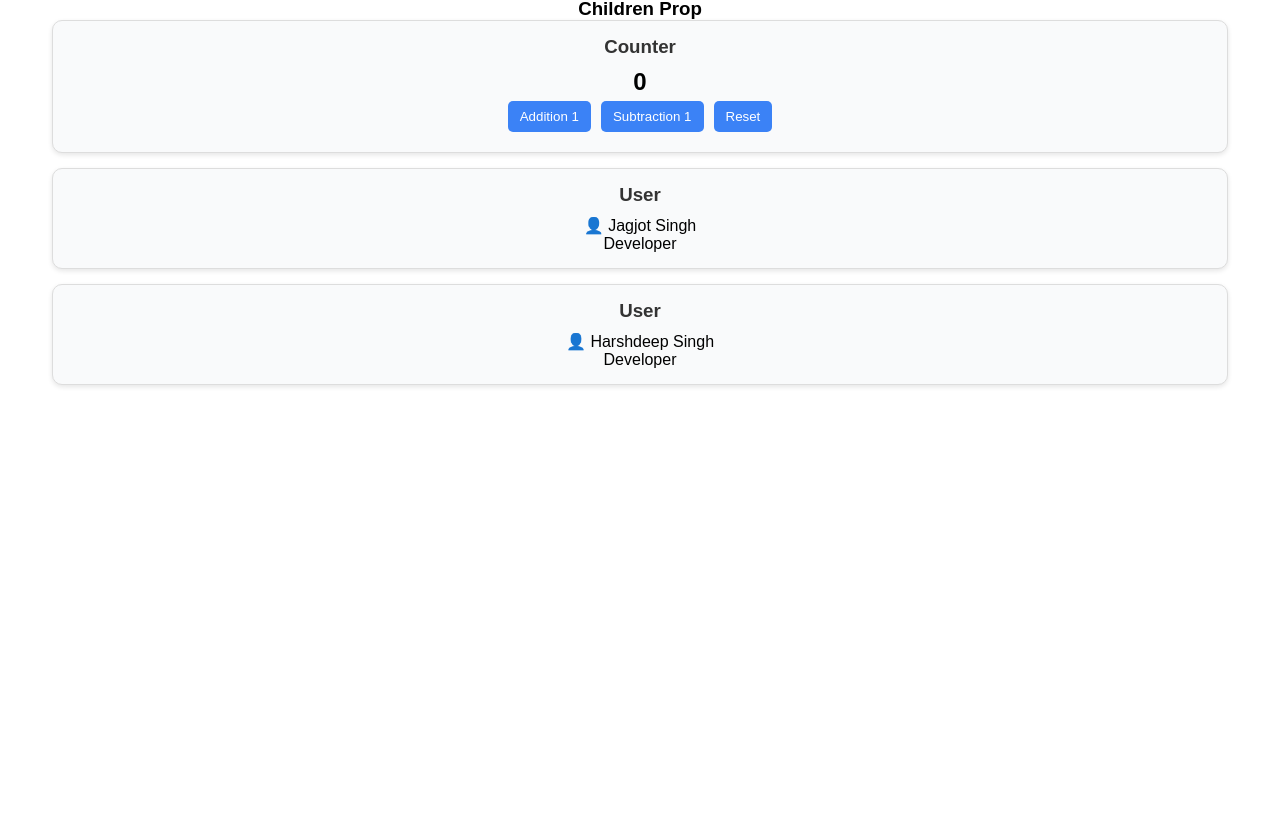
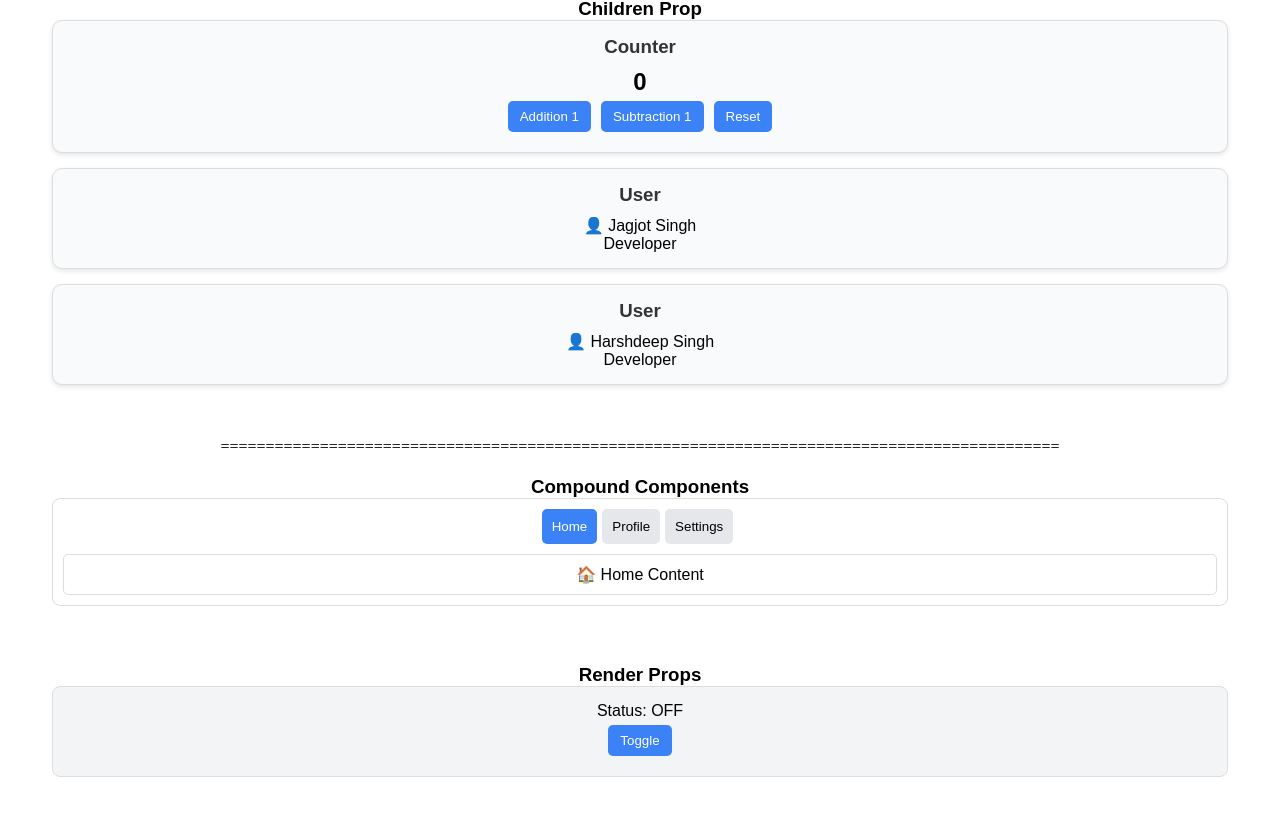
Before and after one commit to jagjotsingh00/react-setup, a React (Vite) app in the folder my-react-app/: page / in a window 1280 px wide. Shown: the part 1737-2552 px from the top of the page. Before the commit the page ends 2189 px from the top, so only its background shows below. Built offline with nearby package versions, Linux system fonts and the light colour scheme.

Commit message:
Tasks of Component Composition

```diff
--- a/my-react-app/src/App.jsx
+++ b/my-react-app/src/App.jsx
@@ -24,7 +24,7 @@ import HigherOrderComponentsTutorial from './components/HigherOrderComponentsTut
 import NewVariable, { Example2_WithLoading, Example3_WithLogger, Example4_WithToggle } from './components/Hoc'
 import Example1_basicsHOC from './components/Hoc'
 import { Example1_ChildrenProp, Example2_CompoundComponents, Example3_RenderProps } from './components/Component-Composition'
-import { Example11_childrenprop } from './components/ComponentComposition'
+import { Example11_childrenprop, Example22_CompoundComponents, Example33_RenderProps } from './components/ComponentComposition'
 
 function App() {
 < Example1_basicsHOC />
@@ -128,6 +128,12 @@ function App() {
 =============================================================================================
 <br />
 < Example11_childrenprop />
+<br />
+=============================================================================================
+<br />
+<Example22_CompoundComponents />
+<br />
+<Example33_RenderProps />
 </>
   )
 }
--- a/my-react-app/src/components/Component-Composition.jsx
+++ b/my-react-app/src/components/Component-Composition.jsx
@@ -132,7 +132,7 @@ function Tabs({ children, defaultTab = 0 }) {
     );
 }
 
-function Tab({ children, index }) {
+function Tab   ({ children, index }) {
     const { activeTab, setActiveTab } = useContext(TabsContext);
 
     return (
@@ -195,7 +195,7 @@ function Example3_RenderProps() {
 
             <div style={styles.toggleBox}>
                 <Toggle
-                    render={({ on, toggle }) => (
+                    render = {({ on, toggle }) => (
                         <>
                             <p>Status: {on ? "ON" : "OFF"}</p>
                             <button onClick={toggle} style={styles.button}>
--- a/my-react-app/src/components/ComponentComposition.jsx
+++ b/my-react-app/src/components/ComponentComposition.jsx
@@ -117,3 +117,99 @@ function Example11_childrenprop() {
     )
 }
 export{Example11_childrenprop }
+
+/* =========================
+   2️⃣ COMPOUND COMPONENTS
+========================= */
+const TabContext = createContext();
+
+
+function Tabs({ children, defaultTab = 0 }) {
+    const [activeTab, setActiveTab] = useState(defaultTab);
+
+    return (
+        <TabContext.Provider value={{ activeTab, setActiveTab }}>
+            <div style={styles.tabContainer}>{children}</div>
+        </TabContext.Provider>
+    );
+}
+
+
+function Tab({ children, index }) {
+    const { activeTab, setActiveTab } = useContext(TabContext);
+
+    return (
+        <button
+            style={{
+                ...styles.tabButton,
+                ...(activeTab === index ? styles.activeTab : {})
+            }}
+            onClick={() => setActiveTab(index)}
+        >
+            {children}
+        </button>
+    );
+}
+
+
+function TabPanel({ children, index }) {
+    const { activeTab } = useContext(TabContext);
+
+    if (activeTab !== index) return null;
+
+    return <div style={styles.panel}>{children}</div>;
+}
+
+function Example22_CompoundComponents() {
+    return (
+        <Container>
+            <h3>Compound Components</h3>
+
+            <Tabs defaultTab={0}>
+                <div>
+                    <Tab index={0}>Home</Tab>
+                    <Tab index={1}>Profile</Tab>
+                    <Tab index={2}>Settings</Tab>
+                </div>
+
+                <TabPanel index={0}>🏠 Home Content</TabPanel>
+                <TabPanel index={1}>👤 Profile Content</TabPanel>
+                <TabPanel index={2}>⚙️ Settings Content</TabPanel>
+            </Tabs>
+        </Container>
+    );
+}
+
+export { Example22_CompoundComponents };
+
+
+function Toggle({render}) {
+    const [on ,setOn] = useState(false);
+
+    return render ({
+        on ,
+        toggle : () => setOn(!on)
+    });
+
+}
+function Example33_RenderProps() {
+    return(
+        <Container>
+         <h3>Render Props</h3>
+
+           <div style={styles.toggleBox}>
+                <Toggle
+                    render={({ on, toggle }) => (
+                        <>
+                            <p>Status: {on ? "ON" : "OFF"}</p>
+                            <button onClick={toggle} style={styles.button}>
+                                Toggle
+                            </button>
+                        </>
+                    )}
+                />
+            </div>
+        </Container>
+    )
+}
+export {Example33_RenderProps}
```
